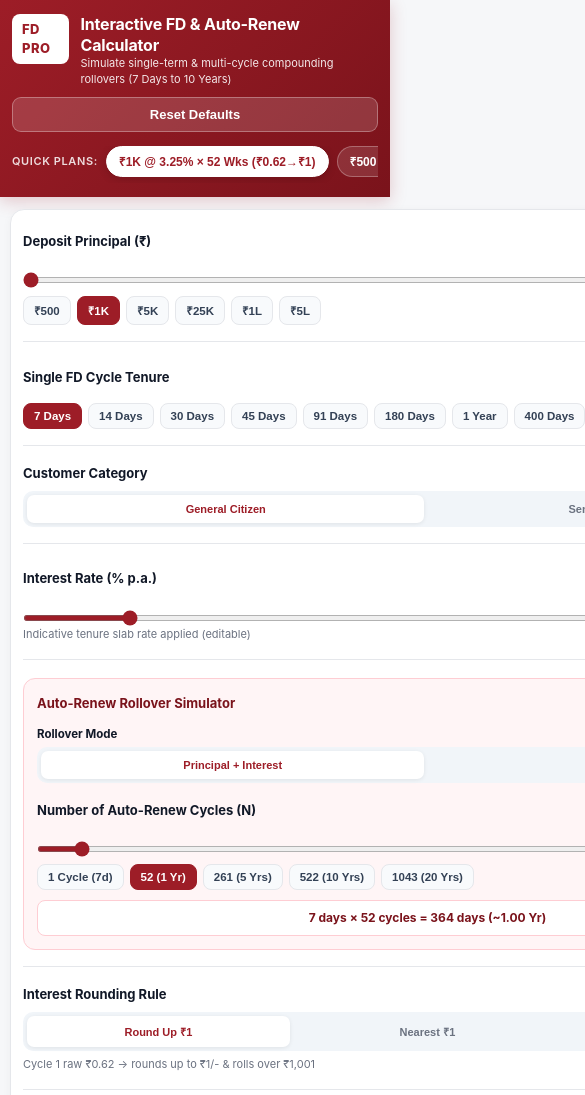
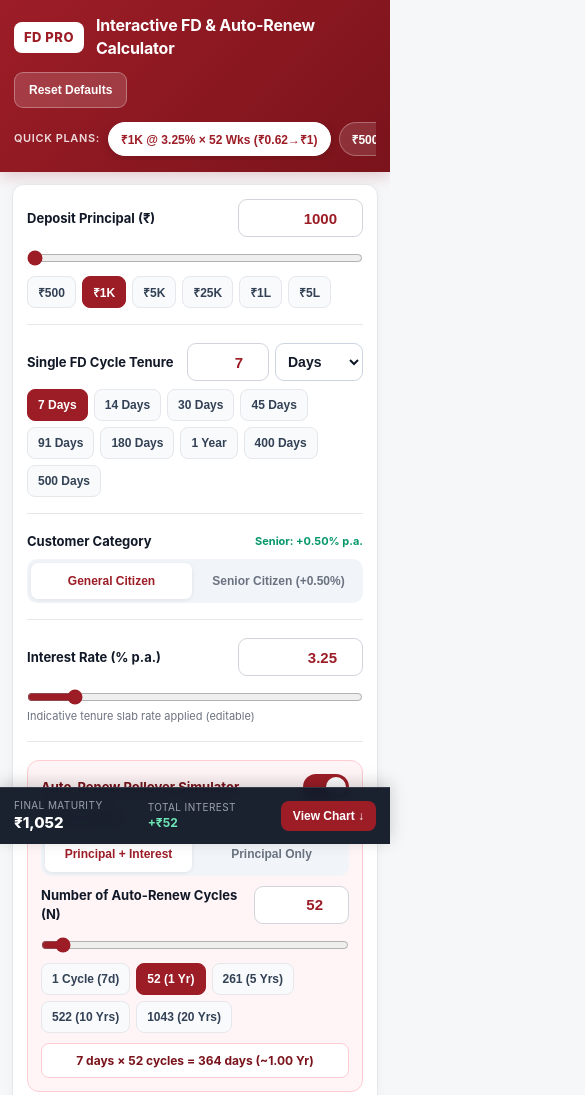
Before and after one commit to Santo-Undefined/finance, a plain HTML site: page FD calculator/index.html in a window 390 px wide. Shown: the top 1095 px of the page, 585 px wide, since content can reach past the window. Drawn offline with Linux system fonts and the light colour scheme.

Commit message:
Optimize FD calculator layout for phone screens

```diff
--- a/FD calculator/index.html
+++ b/FD calculator/index.html
@@ -34,29 +34,36 @@
       padding: 18px 20px;
       box-shadow: 0 4px 16px rgba(157, 29, 39, 0.22);
     }
-    .container { max-width: 1280px; margin: 0 auto; }
+    .container { max-width: 1320px; margin: 0 auto; width: 100%; }
     .header-top {
       display: flex; flex-wrap: wrap; align-items: center; justify-content: space-between; gap: 12px;
       margin-bottom: 14px;
     }
-    .brand { display: flex; align-items: center; gap: 12px; }
+    .brand { display: flex; align-items: center; gap: 12px; min-width: 0; }
     .logo-badge {
       background: #fff; color: var(--primary); font-weight: 800; font-size: 13px;
-      padding: 6px 10px; border-radius: 8px; letter-spacing: 0.5px;
+      padding: 6px 10px; border-radius: 8px; letter-spacing: 0.5px; flex-shrink: 0;
     }
-    h1 { font-size: 18px; font-weight: 700; letter-spacing: -0.2px; }
+    h1 { font-size: clamp(16px, 2.2vw, 20px); font-weight: 700; letter-spacing: -0.2px; }
     .subtitle { font-size: 12px; opacity: 0.9; }
     .reset-btn {
       background: rgba(255,255,255,0.15); color: #fff; border: 1px solid rgba(255,255,255,0.3);
-      padding: 7px 14px; border-radius: 9px; font-size: 12px; font-weight: 600; cursor: pointer;
+      padding: 8px 14px; border-radius: 9px; font-size: 12px; font-weight: 600; cursor: pointer;
+      min-height: 36px; flex-shrink: 0;
     }
     .reset-btn:hover { background: rgba(255,255,255,0.25); }
     /* Preset Bar */
-    .presets-bar { display: flex; flex-wrap: wrap; gap: 8px; align-items: center; }
-    .presets-label { font-size: 11px; text-transform: uppercase; letter-spacing: 0.6px; opacity: 0.85; font-weight: 600; }
+    .presets-bar {
+      display: flex; flex-wrap: wrap; gap: 8px; align-items: center;
+    }
+    .presets-label {
+      font-size: 11px; text-transform: uppercase; letter-spacing: 0.6px; opacity: 0.85;
+      font-weight: 600; flex-shrink: 0;
+    }
     .preset-btn {
       background: rgba(255,255,255,0.12); color: #fff; border: 1px solid rgba(255,255,255,0.28);
-      padding: 6px 11px; border-radius: 999px; font-size: 12px; font-weight: 600; cursor: pointer; transition: 0.15s;
+      padding: 7px 12px; border-radius: 999px; font-size: 12px; font-weight: 600; cursor: pointer;
+      transition: 0.15s; white-space: nowrap; min-height: 34px;
     }
     .preset-btn:hover { background: rgba(255,255,255,0.24); }
     .preset-btn.active { background: #fff; color: var(--primary); border-color: #fff; box-shadow: 0 2px 8px rgba(0,0,0,0.15); }
@@ -64,29 +71,35 @@
     /* Main Layout */
     main { padding: 20px; }
     .grid-layout {
-      display: grid; grid-template-columns: 400px 1fr; gap: 20px; align-items: start;
+      display: grid; grid-template-columns: minmax(340px, 410px) minmax(0, 1fr); gap: 20px; align-items: start;
     }
-    @media (max-width: 960px) { .grid-layout { grid-template-columns: 1fr; } }
+    @media (min-width: 961px) {
+      .controls-sticky { position: sticky; top: 16px; }
+    }
+    @media (max-width: 960px) {
+      .grid-layout { grid-template-columns: 1fr; }
+    }
 
     .card {
       background: var(--card); border-radius: var(--radius); border: 1px solid var(--border);
-      padding: 18px; box-shadow: 0 2px 10px rgba(17, 24, 39, 0.04);
+      padding: 18px; box-shadow: 0 2px 10px rgba(17, 24, 39, 0.04); min-width: 0;
     }
     .section-group { margin-bottom: 18px; padding-bottom: 16px; border-bottom: 1px solid var(--border); }
     .section-group:last-child { margin-bottom: 0; padding-bottom: 0; border-bottom: none; }
     .label-row { display: flex; justify-content: space-between; align-items: center; margin-bottom: 8px; gap: 8px; }
     label { font-size: 13px; font-weight: 700; color: var(--text); }
     .num-input {
-      width: 125px; padding: 7px 10px; border: 1.5px solid #D1D5DB; border-radius: 9px;
-      font-size: 14px; font-weight: 700; color: var(--primary); text-align: right; outline: none;
+      width: 125px; max-width: 100%; padding: 8px 10px; border: 1.5px solid #D1D5DB; border-radius: 9px;
+      font-size: 15px; font-weight: 700; color: var(--primary); text-align: right; outline: none;
+      min-height: 38px;
     }
     .num-input:focus { border-color: var(--primary); box-shadow: 0 0 0 3px rgba(157, 29, 39, 0.12); }
     input[type="range"] {
-      width: 100%; accent-color: var(--primary); cursor: pointer; height: 6px; margin: 6px 0;
+      width: 100%; accent-color: var(--primary); cursor: pointer; height: 8px; margin: 8px 0;
     }
     .chips { display: flex; flex-wrap: wrap; gap: 6px; margin-top: 6px; }
     .chip {
-      padding: 5px 9px; font-size: 11.5px; font-weight: 600; border-radius: 8px;
+      padding: 6px 10px; font-size: 12px; font-weight: 600; border-radius: 8px; min-height: 32px;
       border: 1px solid var(--border); background: #F8FAFC; color: #334155; cursor: pointer; transition: 0.15s;
     }
     .chip:hover { border-color: var(--primary); color: var(--primary); }
@@ -97,30 +110,30 @@
     .seg-group.three { grid-template-columns: repeat(3, 1fr); }
     .seg-group.four { grid-template-columns: repeat(4, 1fr); }
     .seg-btn {
-      padding: 7px 8px; border: none; border-radius: 7px; font-size: 12px; font-weight: 600;
-      background: transparent; color: var(--muted); cursor: pointer; transition: 0.15s;
+      padding: 8px 8px; border: none; border-radius: 7px; font-size: 12px; font-weight: 600;
+      background: transparent; color: var(--muted); cursor: pointer; transition: 0.15s; min-height: 36px;
     }
     .seg-btn.active { background: #fff; color: var(--primary); box-shadow: 0 1px 4px rgba(0,0,0,0.08); }
 
     /* Tenure Inline */
     .tenure-inline { display: flex; gap: 6px; align-items: center; }
-    .tenure-inline .num-input { width: 85px; }
+    .tenure-inline .num-input { width: 82px; }
     select {
-      padding: 7px 8px; border: 1.5px solid #CBD5E1; border-radius: 9px; font-size: 13px;
-      font-weight: 600; color: var(--text); background: #fff; cursor: pointer; outline: none;
+      padding: 8px 8px; border: 1.5px solid #CBD5E1; border-radius: 9px; font-size: 14px;
+      font-weight: 600; color: var(--text); background: #fff; cursor: pointer; outline: none; min-height: 38px;
     }
 
     /* Auto-Renew Panel */
     .renew-box {
       background: var(--primary-light); border: 1px solid var(--primary-border); border-radius: 12px; padding: 13px;
     }
-    .toggle-switch { position: relative; display: inline-block; width: 44px; height: 24px; }
+    .toggle-switch { position: relative; display: inline-block; width: 46px; height: 26px; flex-shrink: 0; }
     .toggle-switch input { opacity: 0; width: 0; height: 0; }
     .slider-round {
-      position: absolute; cursor: pointer; inset: 0; background: #CBD5E1; border-radius: 24px; transition: 0.2s;
+      position: absolute; cursor: pointer; inset: 0; background: #CBD5E1; border-radius: 26px; transition: 0.2s;
     }
     .slider-round:before {
-      position: absolute; content: ""; height: 18px; width: 18px; left: 3px; bottom: 3px;
+      position: absolute; content: ""; height: 20px; width: 20px; left: 3px; bottom: 3px;
       background: #fff; border-radius: 50%; transition: 0.2s;
     }
     input:checked + .slider-round { background: var(--primary); }
@@ -132,28 +145,24 @@
     }
 
     /* Right Dashboard */
-    .right-col { display: flex; flex-direction: column; gap: 18px; }
-    .kpi-grid { display: grid; grid-template-columns: repeat(4, 1fr); gap: 12px; }
-    @media (max-width: 1150px) { .kpi-grid { grid-template-columns: repeat(2, 1fr); } }
-    @media (max-width: 520px) {
-      .kpi-grid { grid-template-columns: repeat(2, 1fr); gap: 8px; }
-      .kpi-card { padding: 10px 12px; }
-      .kpi-val { font-size: 17px; }
-      .kpi-title { font-size: 10px; }
-      .kpi-sub { font-size: 11px; }
-    }
-    @media (max-width: 340px) { .kpi-grid { grid-template-columns: 1fr; } }
+    .right-col { display: flex; flex-direction: column; gap: 18px; min-width: 0; }
+    .kpi-grid { display: grid; grid-template-columns: repeat(4, minmax(0, 1fr)); gap: 12px; }
+    @media (max-width: 1180px) { .kpi-grid { grid-template-columns: repeat(2, minmax(0, 1fr)); } }
+    @media (max-width: 480px) { .kpi-grid { grid-template-columns: repeat(2, minmax(0, 1fr)); gap: 9px; } }
     .kpi-card {
       background: var(--card); border: 1px solid var(--border); border-radius: var(--radius); padding: 14px 16px;
-      box-shadow: 0 2px 8px rgba(15, 23, 42, 0.03);
+      box-shadow: 0 2px 8px rgba(15, 23, 42, 0.03); min-width: 0;
     }
     .kpi-card.highlight {
       background: linear-gradient(135deg, var(--primary) 0%, var(--primary-dark) 100%);
       color: #fff; border-color: var(--primary);
     }
-    .kpi-title { font-size: 11.5px; font-weight: 600; text-transform: uppercase; letter-spacing: 0.4px; opacity: 0.8; }
-    .kpi-val { font-size: 21px; font-weight: 800; margin: 5px 0 3px; letter-spacing: -0.4px; }
-    .kpi-sub { font-size: 12px; font-weight: 600; color: var(--green); }
+    .kpi-title { font-size: 11px; font-weight: 600; text-transform: uppercase; letter-spacing: 0.4px; opacity: 0.85; }
+    .kpi-val {
+      font-size: clamp(17px, 2vw, 22px); font-weight: 800; margin: 5px 0 3px; letter-spacing: -0.4px;
+      word-break: break-word;
+    }
+    .kpi-sub { font-size: 11.5px; font-weight: 600; color: var(--green); }
     .kpi-card.highlight .kpi-sub { color: #FDE68A; }
 
     /* Chart Card */
@@ -161,14 +170,15 @@
       display: flex; flex-wrap: wrap; justify-content: space-between; align-items: center; gap: 10px; margin-bottom: 12px;
     }
     .chart-title { font-size: 15px; font-weight: 700; }
-    .legend { display: flex; gap: 14px; font-size: 12px; font-weight: 600; color: var(--muted); }
+    .chart-toggle { width: 270px; max-width: 100%; }
+    .legend { display: flex; flex-wrap: wrap; gap: 12px; font-size: 12px; font-weight: 600; color: var(--muted); margin-top: 2px; }
     .legend-dot { display: inline-block; width: 10px; height: 10px; border-radius: 3px; margin-right: 5px; }
-    .canvas-wrap { position: relative; width: 100%; height: 290px; }
+    .canvas-wrap { position: relative; width: 100%; height: 290px; touch-action: pan-y; }
     canvas { display: block; width: 100%; height: 100%; border-radius: 10px; }
     .tooltip {
-      position: absolute; display: none; pointer-events: none; background: rgba(15, 23, 42, 0.94);
+      position: absolute; display: none; pointer-events: none; background: rgba(15, 23, 42, 0.95);
       color: #fff; padding: 9px 12px; border-radius: 9px; font-size: 12px; line-height: 1.5;
-      box-shadow: 0 8px 20px rgba(0,0,0,0.22); z-index: 10; min-width: 185px;
+      box-shadow: 0 8px 20px rgba(0,0,0,0.22); z-index: 10; min-width: 185px; max-width: calc(100% - 16px);
     }
 
     /* Ledger Table */
@@ -176,55 +186,58 @@
       display: flex; flex-wrap: wrap; justify-content: space-between; align-items: center; gap: 8px; margin-bottom: 10px;
     }
     .search-input {
-      padding: 6px 10px; border: 1px solid #CBD5E1; border-radius: 8px; font-size: 12px; width: 200px; outline: none;
+      padding: 8px 10px; border: 1px solid #CBD5E1; border-radius: 8px; font-size: 13px; width: 220px; max-width: 100%; outline: none; min-height: 36px;
     }
-    .table-scroll { max-height: 310px; overflow: auto; border: 1px solid var(--border); border-radius: 10px; -webkit-overflow-scrolling: touch; }
+    .table-scroll { max-height: 330px; overflow: auto; -webkit-overflow-scrolling: touch; border: 1px solid var(--border); border-radius: 10px; }
     table { width: 100%; border-collapse: collapse; font-size: 12.5px; text-align: right; }
     th {
       position: sticky; top: 0; background: #F8FAFC; color: var(--muted); font-weight: 700;
-      padding: 10px 12px; border-bottom: 1px solid var(--border); white-space: nowrap;
+      padding: 10px 12px; border-bottom: 1px solid var(--border); white-space: nowrap; z-index: 2;
     }
-    th:first-child, td:first-child { text-align: left; }
+    th:first-child, td:first-child {
+      text-align: left; position: sticky; left: 0; background: #fff; z-index: 1;
+    }
+    th:first-child { background: #F8FAFC; z-index: 3; }
     td { padding: 8px 12px; border-bottom: 1px solid #F1F5F9; white-space: nowrap; }
     tr:hover td { background: #F8FAFC; }
     .gain-cell { color: var(--green); font-weight: 700; }
     .bold-cell { font-weight: 700; color: var(--text); }
     .note-text { font-size: 11px; color: var(--muted); margin-top: 8px; }
 
-    /* Mobile Enhancements */
-    @media (max-width: 768px) {
-      .num-input, select, .search-input {
-        font-size: 16px !important; /* Prevents auto-zoom on iOS */
-      }
-    }
+    /* Mobile Sticky Summary Bar & Phone Adjustments */
+    .mobile-sticky-bar { display: none; }
     @media (max-width: 640px) {
-      header { padding: 14px 12px; }
-      .header-top { flex-direction: column; align-items: stretch; gap: 10px; }
-      .brand { align-items: flex-start; }
-      h1 { font-size: 16px; line-height: 1.3; }
-      .subtitle { font-size: 11px; }
-      .reset-btn { width: 100%; text-align: center; padding: 9px; font-size: 13px; }
+      header { padding: 14px 14px 12px; }
+      .subtitle { display: none; }
       .presets-bar {
-        flex-wrap: nowrap;
-        overflow-x: auto;
-        padding-bottom: 6px;
-        -webkit-overflow-scrolling: touch;
-        scrollbar-width: none;
+        flex-wrap: nowrap; overflow-x: auto; -webkit-overflow-scrolling: touch;
+        padding-bottom: 4px; scrollbar-width: none;
       }
       .presets-bar::-webkit-scrollbar { display: none; }
-      .presets-label { flex-shrink: 0; }
-      .preset-btn { flex-shrink: 0; white-space: nowrap; padding: 6px 12px; }
-
-      main { padding: 12px 10px; }
-      .card { padding: 14px 12px; }
-      .label-row { flex-wrap: wrap; gap: 6px; }
-      .canvas-wrap { height: 230px; }
-      .chart-header { flex-direction: column; align-items: stretch; gap: 8px; }
-      .chart-header .seg-group { width: 100% !important; }
-      .table-header { flex-direction: column; align-items: stretch; gap: 8px; }
-      .search-input { width: 100% !important; }
-      .seg-btn { padding: 8px 4px; font-size: 11px; }
-      .chip { padding: 6px 10px; font-size: 11.5px; }
+      main { padding: 12px 12px 76px; }
+      .card { padding: 14px; border-radius: 12px; }
+      .grid-layout { gap: 14px; }
+      .right-col { gap: 14px; }
+      .kpi-card { padding: 11px 12px; }
+      .kpi-sub { font-size: 11px; }
+      .chart-toggle { width: 100%; }
+      .canvas-wrap { height: 235px; }
+      .search-input { width: 100%; }
+      .seg-group.four { grid-template-columns: repeat(2, 1fr); }
+      .mobile-sticky-bar {
+        position: fixed; bottom: 0; left: 0; right: 0; z-index: 40;
+        background: rgba(17, 24, 39, 0.96); backdrop-filter: blur(8px);
+        color: #fff; padding: 10px 14px; display: flex; align-items: center;
+        justify-content: space-between; gap: 10px; border-top: 1px solid rgba(255,255,255,0.12);
+        box-shadow: 0 -4px 16px rgba(0,0,0,0.18);
+      }
+      .msb-label { font-size: 10px; text-transform: uppercase; letter-spacing: 0.4px; color: #9CA3AF; }
+      .msb-val { font-size: 15px; font-weight: 800; color: #fff; }
+      .msb-gain { font-size: 12px; font-weight: 700; color: #6EE7B7; }
+      .msb-btn {
+        background: var(--primary); color: #fff; border: none; border-radius: 8px;
+        padding: 8px 12px; font-size: 12px; font-weight: 700; cursor: pointer; white-space: nowrap;
+      }
     }
   </style>
 </head>
@@ -250,7 +263,7 @@
   <main class="container">
     <div class="grid-layout">
       <!-- LEFT CONTROL PANEL -->
-      <section class="card">
+      <section class="card controls-sticky">
         <!-- 1. Deposit Principal -->
         <div class="section-group">
           <div class="label-row">
@@ -362,7 +375,7 @@
       </section>
 
       <!-- RIGHT RESULTS DASHBOARD -->
-      <section class="right-col">
+      <section class="right-col" id="resultsSection">
         <!-- Top 4 KPI Cards -->
         <div class="kpi-grid">
           <div class="kpi-card highlight">
@@ -442,6 +455,19 @@
       </section>
     </div>
   </main>
+
+  <!-- Mobile Quick Summary Bar -->
+  <div class="mobile-sticky-bar" id="mobileStickyBar">
+    <div>
+      <div class="msb-label">Final Maturity</div>
+      <div class="msb-val" id="msbMaturity">₹1,052</div>
+    </div>
+    <div>
+      <div class="msb-label">Total Interest</div>
+      <div class="msb-gain" id="msbInterest">+₹52</div>
+    </div>
+    <button type="button" class="msb-btn" id="msbJumpBtn">View Chart ↓</button>
+  </div>
 
   <script>
     // Indicative Standard FD Slab Rates (General Citizen)
@@ -789,6 +815,8 @@
       $("kpiNetVal").textContent = formatINR(netFinal, dec);
       $("kpiNetIntSub").textContent = `Net Gain: +${formatINR(sim.cumulativeNetInt, dec)}`;
       $("taxDeductedLabel").textContent = `Tax: ${formatINR(sim.cumulativeTax, dec)}`;
+      $("msbMaturity").textContent = formatINR(grossFinal, dec);
+      $("msbInterest").textContent = `+${formatINR(sim.cumulativeGrossInt, dec)}`;
 
       $("ledgerSubtitle").textContent = state.rolloverMode === "compound"
         ? `Compounding Rollover (${state.roundingMode === "ceil" ? "Round-Up ₹1" : state.roundingMode === "round" ? "Nearest ₹1" : "Exact Paise"}): Reinvests Previous Principal + Net Credited Interest`
@@ -869,7 +897,8 @@
       `;
 
       const data = state.ledger;
-      const pad = { top: 22, right: 18, bottom: 32, left: 68 };
+      const isCompact = w < 440;
+      const pad = { top: 20, right: isCompact ? 10 : 18, bottom: 30, left: isCompact ? 54 : 68 };
       const plotW = w - pad.left - pad.right;
       const plotH = h - pad.top - pad.bottom;
 
@@ -1028,13 +1057,10 @@
       canvas.addEventListener("mousemove", (e) => handleMove(e.clientX, e.clientY));
       canvas.addEventListener("mouseleave", () => { tip.style.display = "none"; });
       canvas.addEventListener("touchstart", (e) => {
-        if (e.touches && e.touches[0]) handleMove(e.touches[0].clientX, e.touches[0].clientY);
+        if (e.touches[0]) handleMove(e.touches[0].clientX, e.touches[0].clientY);
       }, { passive: true });
       canvas.addEventListener("touchmove", (e) => {
-        if (e.touches && e.touches[0]) handleMove(e.touches[0].clientX, e.touches[0].clientY);
-      }, { passive: true });
-      canvas.addEventListener("touchend", () => {
-        setTimeout(() => { tip.style.display = "none"; }, 1500);
+        if (e.touches[0]) handleMove(e.touches[0].clientX, e.touches[0].clientY);
       }, { passive: true });
     }
 
@@ -1178,6 +1204,10 @@
         applyPreset(0);
       };
 
+      $("msbJumpBtn").onclick = () => {
+        $("resultsSection").scrollIntoView({ behavior: "smooth", block: "start" });
+      };
+
       window.addEventListener("resize", () => updateAll());
     }
 
```
Also changed, not shown: FD calculator/interactive_fd_auto_renew_calculator.html (+114 -84 lines).
